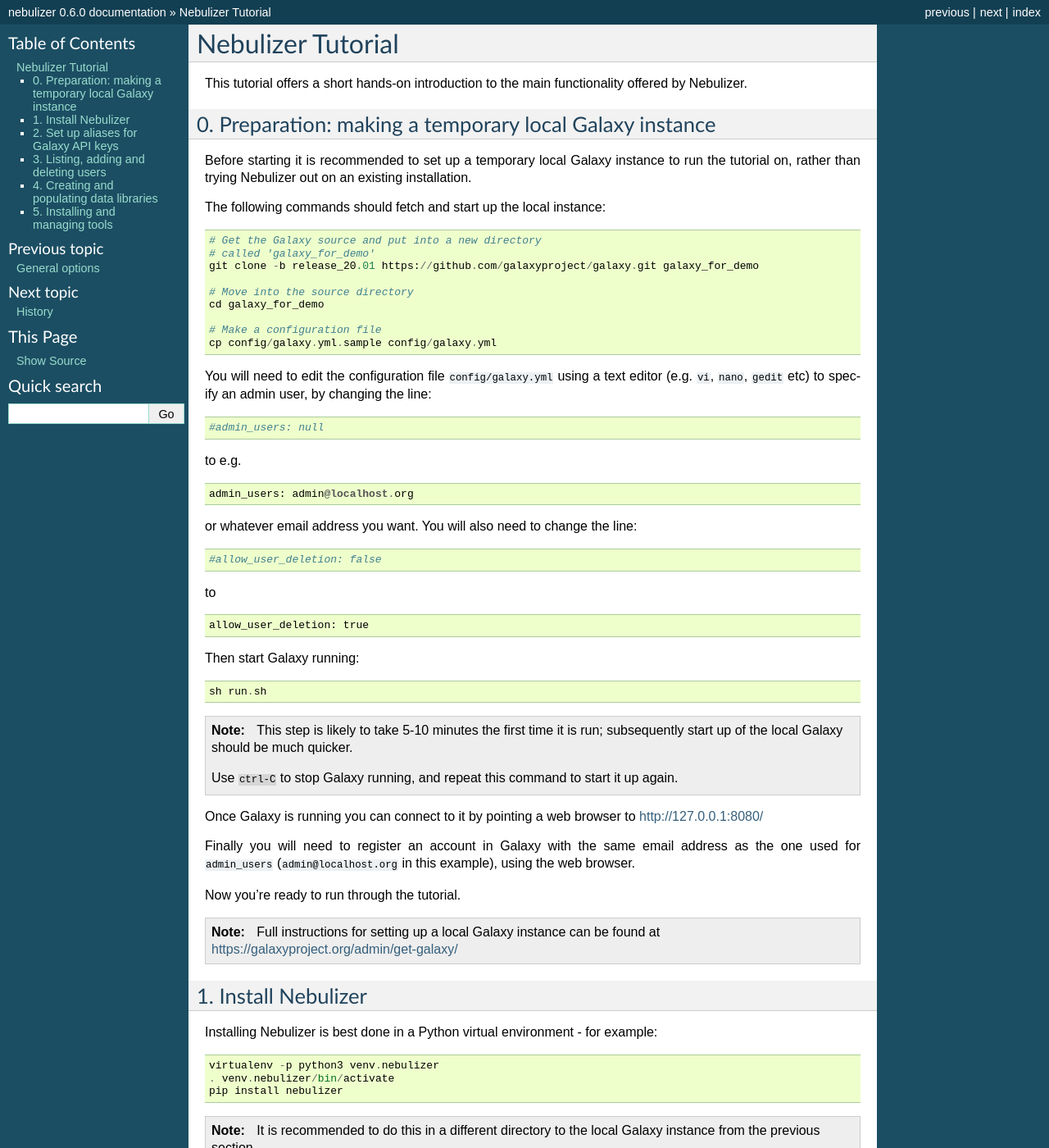
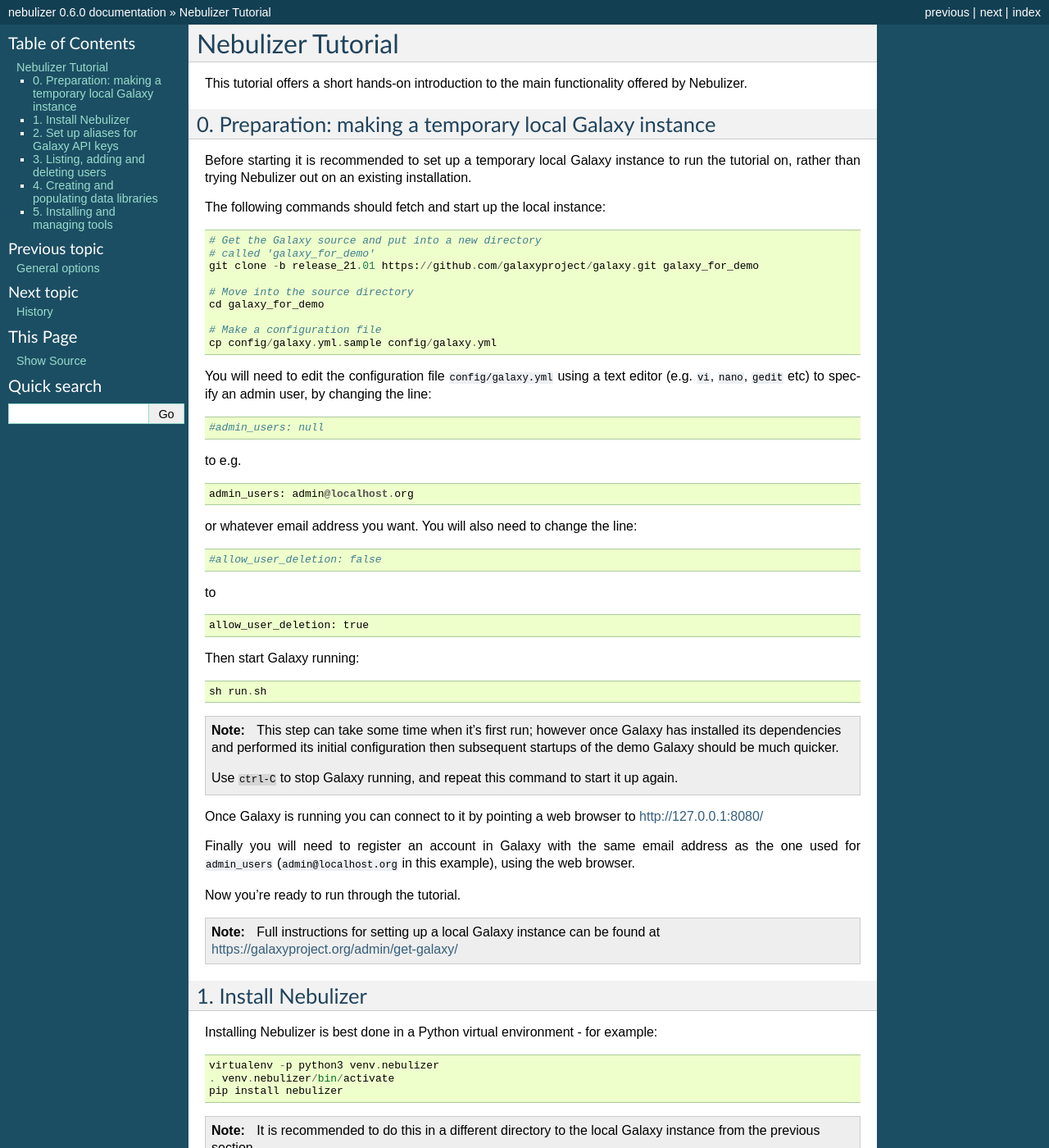
Before and after one commit to pjbriggs/nebulizer, a Sphinx documentation site: the page built from docs/tutorial.rst, in a window 1280 px wide and 1400 px high. Shown: the whole window at 82% size. Built offline with Sphinx 7.4.7, drawn with Linux system fonts in a browser that asks for light colours.

Commit message:
Update the tutorial to use Galaxy 21.01.

```diff
--- a/docs/tutorial.rst
+++ b/docs/tutorial.rst
@@ -20,7 +20,7 @@ local instance:
 
    # Get the Galaxy source and put into a new directory
    # called 'galaxy_for_demo'
-   git clone -b release_20.01 https://github.com/galaxyproject/galaxy.git galaxy_for_demo
+   git clone -b release_21.01 https://github.com/galaxyproject/galaxy.git galaxy_for_demo
 
    # Move into the source directory
    cd galaxy_for_demo
@@ -64,12 +64,13 @@ Then start Galaxy running:
 
 .. note::
 
-   This step is likely to take 5-10 minutes the first
-   time it is run; subsequently start up of the local
-   Galaxy should be much quicker.
+   This step can take some time when it's first run;
+   however once Galaxy has installed its dependencies
+   and performed its initial configuration then subsequent
+   startups of the demo Galaxy should be much quicker.
 
-   Use ``ctrl-C`` to stop Galaxy running, and repeat
-   this command to start it up again.
+   Use ``ctrl-C`` to stop Galaxy running, and repeat this
+   command to start it up again.
 
 Once Galaxy is running you can connect to it by pointing a
 web browser to http://127.0.0.1:8080/
```
